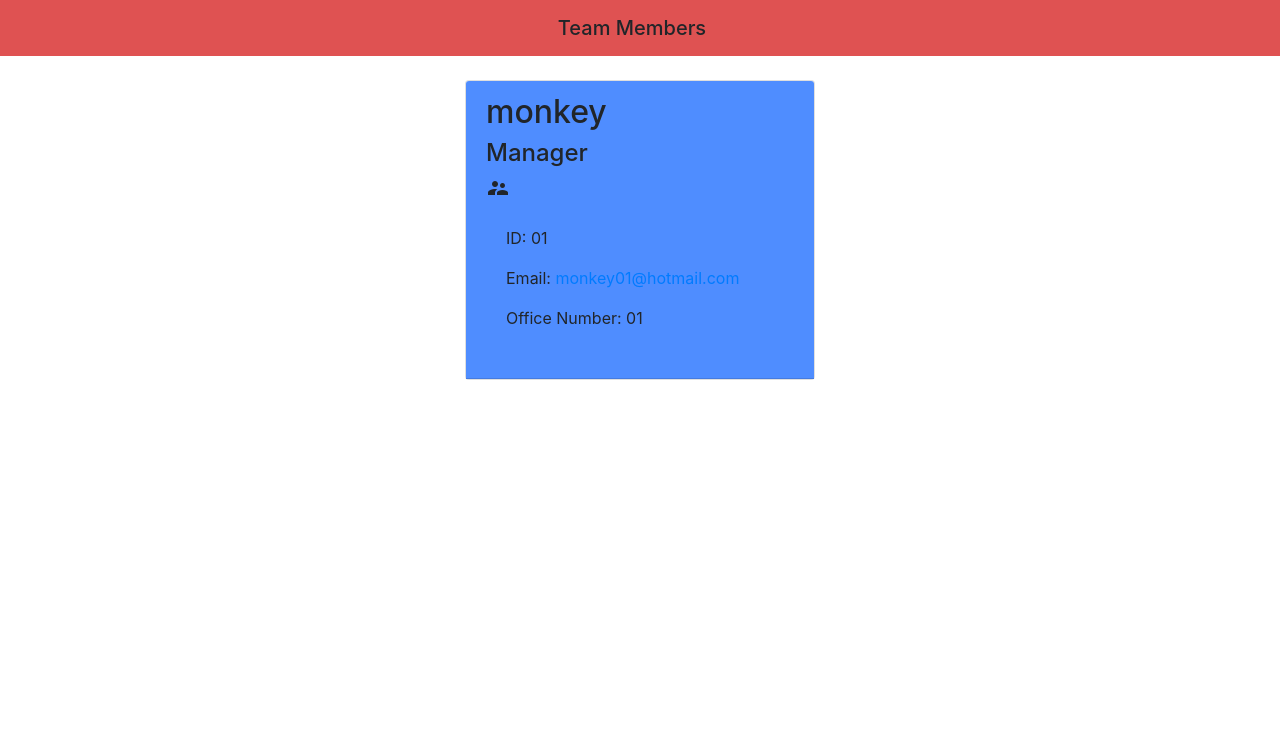
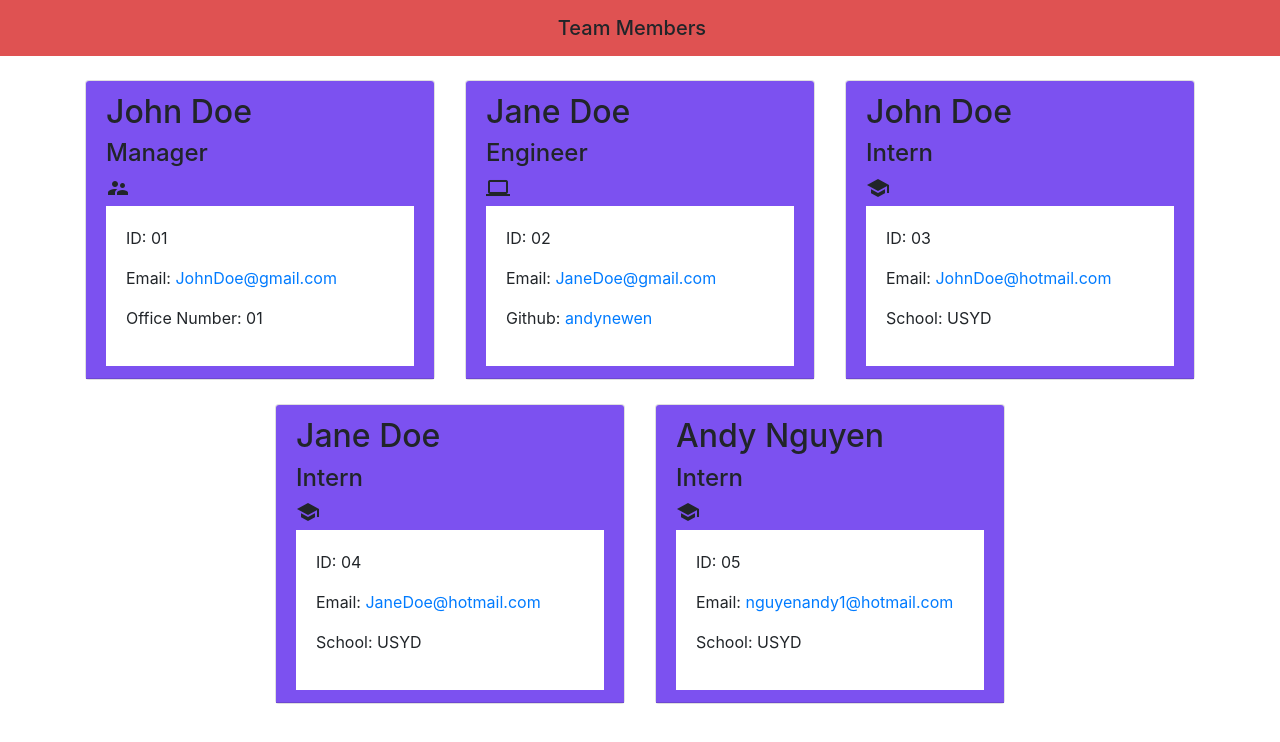
Before and after one commit to andynewen/Team-Profile-Generator, a website: page dist/team.html in a window 1280 px wide. Drawn offline with nearby package versions, Linux system fonts and the light colour scheme.

Commit message:
fixed css and added image

```diff
--- a/dist/style.css
+++ b/dist/style.css
@@ -10,9 +10,9 @@
   }
 
   .card-header {
-    background-color: rgb(79, 141, 255);
+    background-color: rgb(124, 81, 240)
   }
 
   .card-body {
-    background-color: rgb(79, 141, 255);
+    background-color:  rgb(255, 255, 255)
   }
--- a/dist/team.html
+++ b/dist/team.html
@@ -40,12 +40,12 @@
     <div class="col-4 mt-4">
     <div class="card h-100">
     <div class="card-header">
-        <h2>monkey</h2>
+        <h2>John Doe</h2>
         <h4>Manager</h4>
         <i class="material-icons">supervisor_account</i>
         <div class="card-body">
         <p class="id">ID: 01</p>
-        <p class="email">Email: <a href="mailto:monkey01@hotmail.com">monkey01@hotmail.com</a></p>
+        <p class="email">Email: <a href="mailto:JohnDoe@gmail.com">JohnDoe@gmail.com</a></p>
         <p class="office-number">Office Number: 01</p>
         </div>
       </div>
@@ -53,6 +53,69 @@
   </div>
 
 
+    <div class="col-4 mt-4">
+    <div class="card h-100">
+    <div class="card-header">
+          <h2>Jane Doe</h2>
+          <h4>Engineer</h4>
+          <i class="material-icons">laptop</i>
+          <div class="card-body">
+          <p class="id">ID: 02</p>
+          <p class="email">Email: <a href="mailto:JaneDoe@gmail.com">JaneDoe@gmail.com</a></p>
+          <p class="github">Github: <a href="https://github.com/andynewen">andynewen</a></p>
+          </div>
+        </div>
+      </div>
+    </div>
+
+
+      <div class="col-4 mt-4">
+      <div class="card h-100">
+      <div class="card-header">
+          <h2>John Doe</h2>
+          <h4>Intern</h4>
+          <i class="material-icons">school</i>
+
+          <div class="card-body">
+          <p class="id">ID: 03</p>
+          <p class="email">Email: <a href="mailto:JohnDoe@hotmail.com">JohnDoe@hotmail.com</a></p>
+          <p class="school">School: USYD</p>
+          </div>
+        </div>
+      </div>
+    </div>
+
+      <div class="col-4 mt-4">
+      <div class="card h-100">
+      <div class="card-header">
+          <h2>Jane Doe</h2>
+          <h4>Intern</h4>
+          <i class="material-icons">school</i>
+
+          <div class="card-body">
+          <p class="id">ID: 04</p>
+          <p class="email">Email: <a href="mailto:JaneDoe@hotmail.com">JaneDoe@hotmail.com</a></p>
+          <p class="school">School: USYD</p>
+          </div>
+        </div>
+      </div>
+    </div>
+
+      <div class="col-4 mt-4">
+      <div class="card h-100">
+      <div class="card-header">
+          <h2>Andy Nguyen</h2>
+          <h4>Intern</h4>
+          <i class="material-icons">school</i>
+
+          <div class="card-body">
+          <p class="id">ID: 05</p>
+          <p class="email">Email: <a href="mailto:nguyenandy1@hotmail.com">nguyenandy1@hotmail.com</a></p>
+          <p class="school">School: USYD</p>
+          </div>
+        </div>
+      </div>
+    </div>
 
                 </div>
             </div>
```
Also changed, not shown: image/Screenshot (85).png (added).
